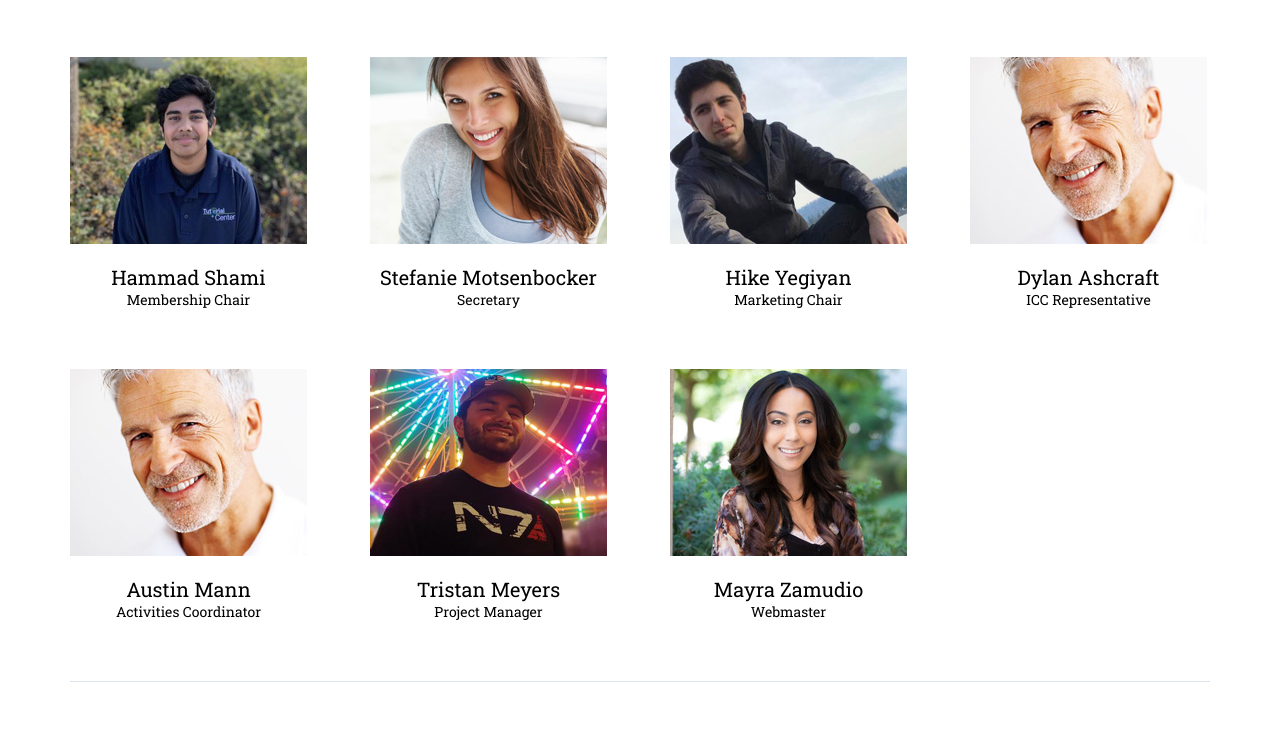
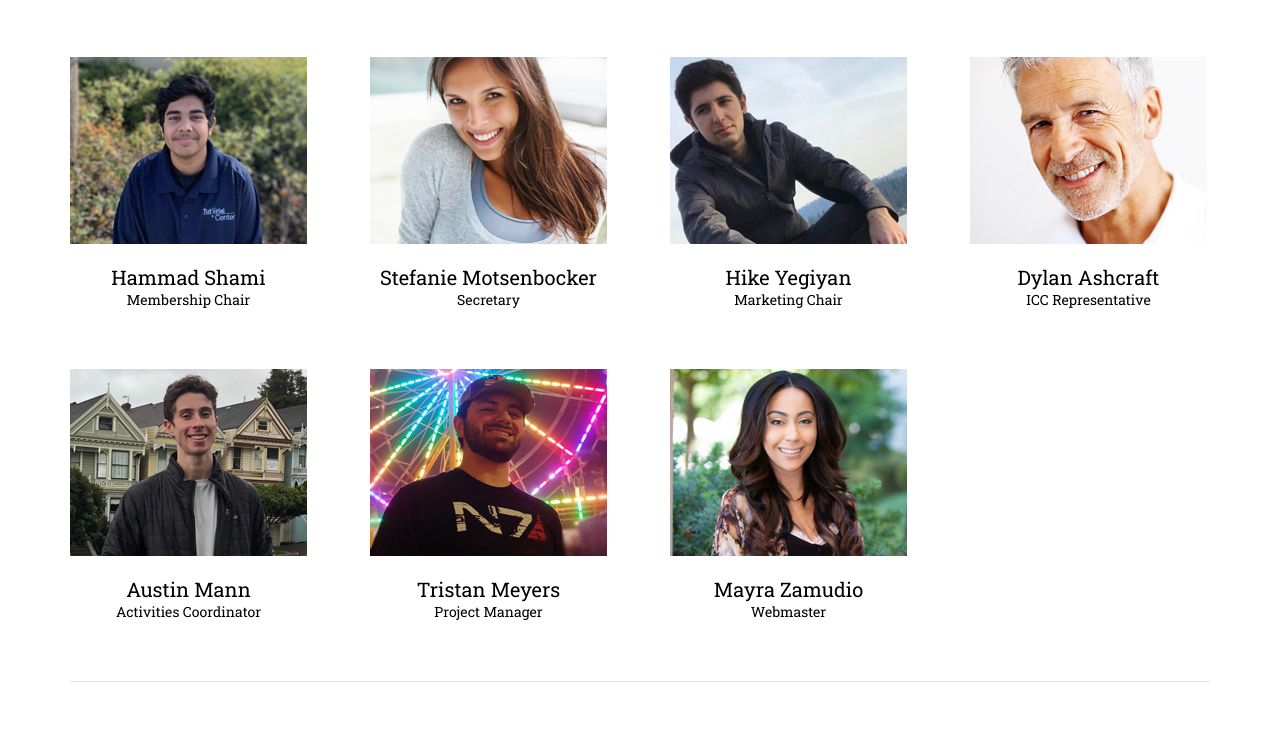
Before and after one commit to MayZamudio/acmccc, a plain HTML site: page board-members.html in a window 1280 px wide. Shown: the part 460-1189 px from the top of the page. Drawn offline with nearby package versions, Linux system fonts and the light colour scheme.

Commit message:
added Austin's profile pics

```diff
--- a/board-members.html
+++ b/board-members.html
@@ -296,7 +296,7 @@
               <li>
 								<a href="#">
 									<div class="thumb">
-										<img src="img/stuff/member/1.png" alt="Austin Mann" />
+										<img src="img/stuff/member/austin-mann.jpg" alt="Austin Mann" />
 									</div>
 									<h3>Austin Mann</h3>
 									<h5>Activities Coordinator</h5>
```
Also changed, not shown: index.html (+1 -1 lines), img/home/active_members/austin-mann.jpg (added), img/home/active_members/austin-mann2.jpg (added), img/stuff/member/austin-mann.jpg (added), img/stuff/member/logan-walker7.jpg (added).
